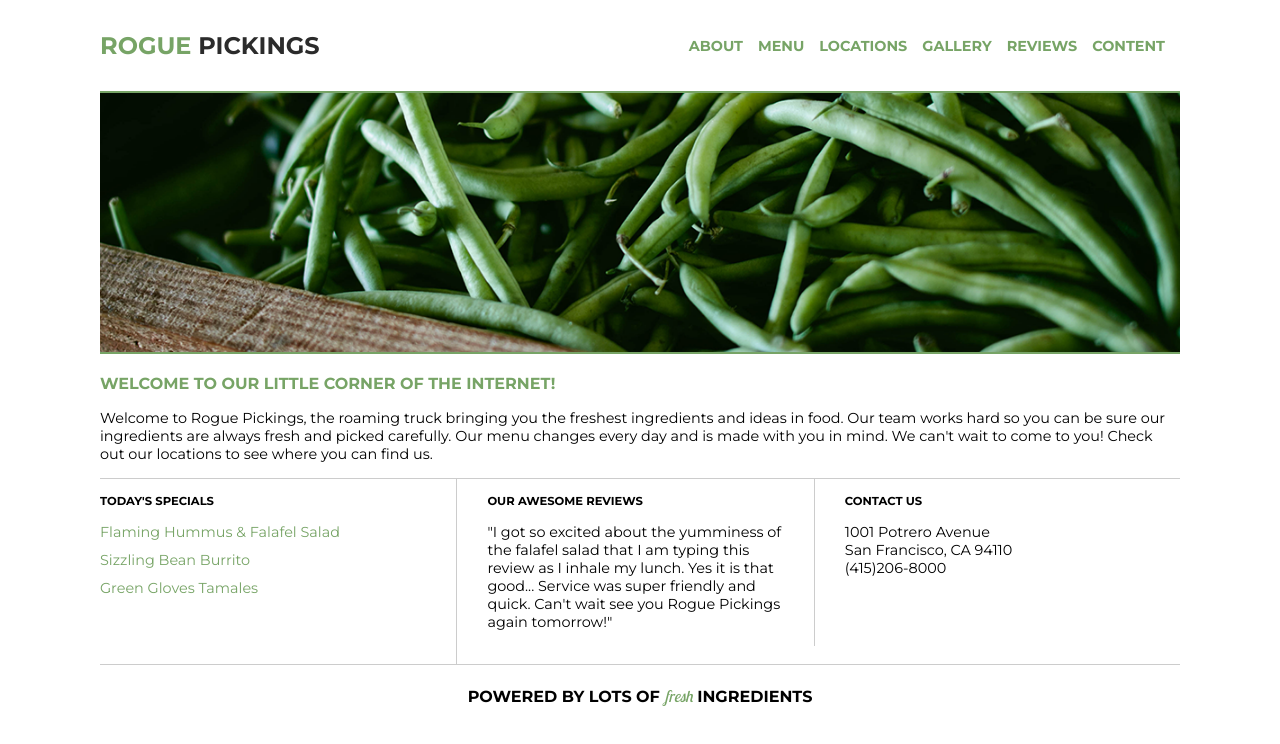
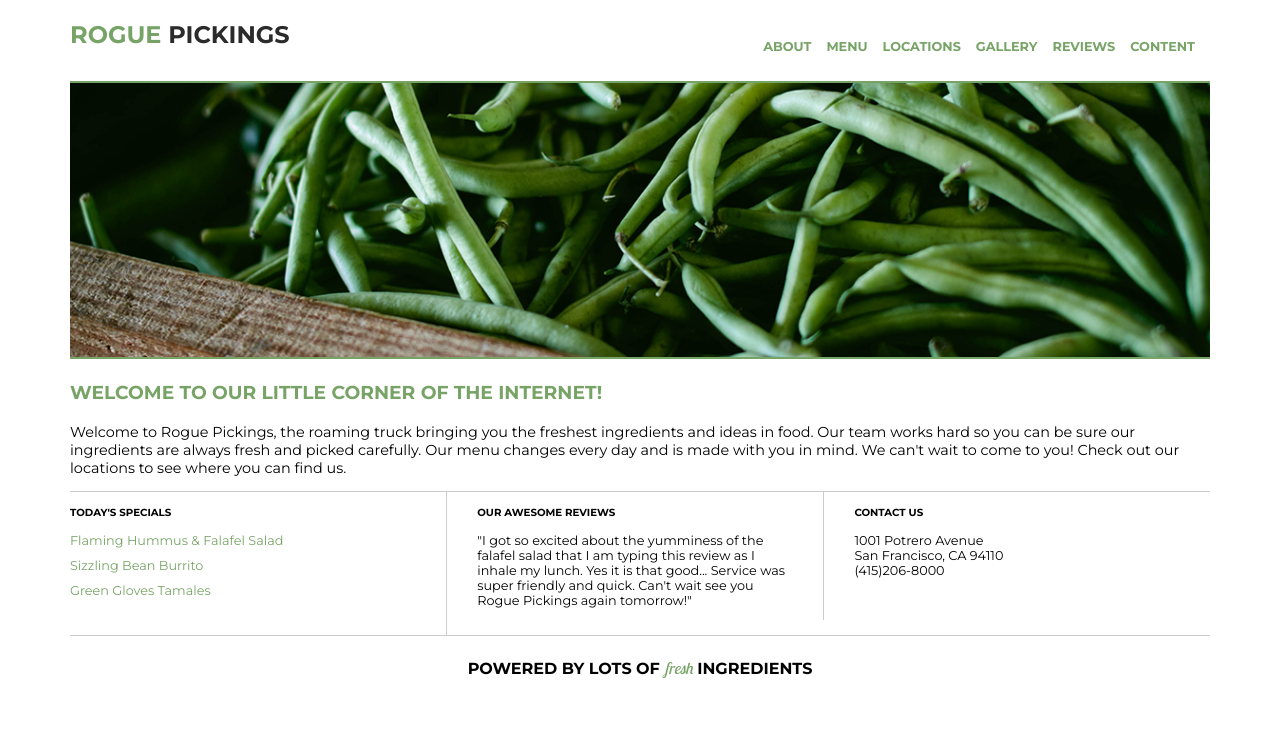
Before and after one commit to ElizaForCode/101-rogue-pickings, a plain HTML site: page index.html in a window 1280 px wide. Drawn offline with Linux system fonts and the light colour scheme.

Commit message:
fixed missing meta tags and readjusted responsive styles

```diff
--- a/css/main.css
+++ b/css/main.css
@@ -19,17 +19,17 @@ header {
   width: 100%;
   height: auto;
   margin: auto;
-  font-size: 2em;
+  font-size: 1.5em;
 }
 
 header h1 {
   color: #77a466;
   text-transform: uppercase;
-  font-size: 3em;
+  font-size: 1.4em;
+  margin: auto;
   padding: 15px 0;
-  float: left;
-  width: 100%;
-  border-bottom: 7px solid #77a466;
+  width: 95%;
+  border-bottom: 5px solid #77a466;
   text-align: center;
 }
 
@@ -41,6 +41,10 @@ nav {
   text-transform: uppercase;
 }
 
+nav ul {
+  padding-left: 0;
+}
+
 nav ul li {
   list-style:none;
   text-align: center;
@@ -50,23 +54,23 @@ nav ul li {
 nav ul li a {
   text-decoration:none;
   color: #77a466;
-  font-size: 0.9em;
+  font-size: 0.8em;
   font-weight: bold;
 }
 
 /***TOP SECTION ***/
 
 .top-section {
-  width: 90%;
+  width: 95%;
   margin:auto;
   border-bottom: 1px solid #ccc;
-  font-size:1.875em;
+  font-size:1em;
 }
 
 .top-section img {
   width:100%;
-  border-top: 7px solid #77a466;
-  border-bottom: 7px solid #77a466;
+  border-top: 5px solid #77a466;
+  border-bottom: 5px solid #77a466;
 }
 
 .top-section #about h3 {
@@ -77,15 +81,15 @@ nav ul li a {
 }
 
 #about p {
-  font-size: 0.9em;
+  font-size: 1em;
 }
 
 /*** BOTTOM SECTION ***/
 
 .bottom-section {
-  width: 90%;
+  width: 95%;
   margin: auto;
-  font-size: 1em;
+  font-size: 0.9em;
 }
 
 .bottom-section #specials, #reviews, #contact {
@@ -125,15 +129,15 @@ footer span {
 
 @media (min-width:768px) {
 header {
-  font-size: 1.3em;
+  font-size: 1.2em;
 }
 
 .top-section {
-  font-size:1.5em;
+  font-size:1em;
 }
 
 .bottom-section {
-  font-size:0.9em;
+  font-size:0.8em;
 }
 
 #specials li {
@@ -144,7 +148,7 @@ header {
 @media (min-width:940px) {
 header {
   font-size: 1em;
-  width: 90%;
+  width: 95%;
 }
 
 header h1 {
@@ -153,6 +157,7 @@ header h1 {
   font-size: 1.5em;
   border: none;
   text-align: left;
+  padding-top: 20px;
 }
 
 nav ul {
@@ -166,7 +171,7 @@ nav ul li {
 }
 
 .top-section {
-  font-size:1em;
+  font-size:.9em;
 }
 
 .top-section img {
@@ -175,7 +180,7 @@ nav ul li {
 }
 
 .top-section #about h3 {
-  font-size: 1em;
+  font-size: 1.3em;
 }
 
 .bottom-section #specials, #reviews, #contact{
@@ -190,7 +195,7 @@ nav ul li {
 }
 
 #specials {
-    padding-bottom: 42px;
+    padding-bottom: 15px;
 }
 
 .bottom-section #reviews h4, #contact h4{
@@ -202,7 +207,7 @@ nav ul li {
 }
 
 footer {
-  width:90%;
+  width:95%;
   margin:auto;
   clear: both;
   border-top:1px solid #ccc;
--- a/index.html
+++ b/index.html
@@ -7,6 +7,8 @@
       <link rel="stylesheet" href="css/main.css">
       <link href="https://fonts.googleapis.com/css?family=Montserrat:400,700" rel="stylesheet">
       <link href='https://fonts.googleapis.com/css?family=Lobster+Two' rel='stylesheet' type='text/css'>
+      <meta http-equiv="X-UA-Compatible" content="IE=edge,chrome=1">
+      <meta name="viewport" content="width=device-width, initial-scale=1">
     </head>
     <body>
 
```
